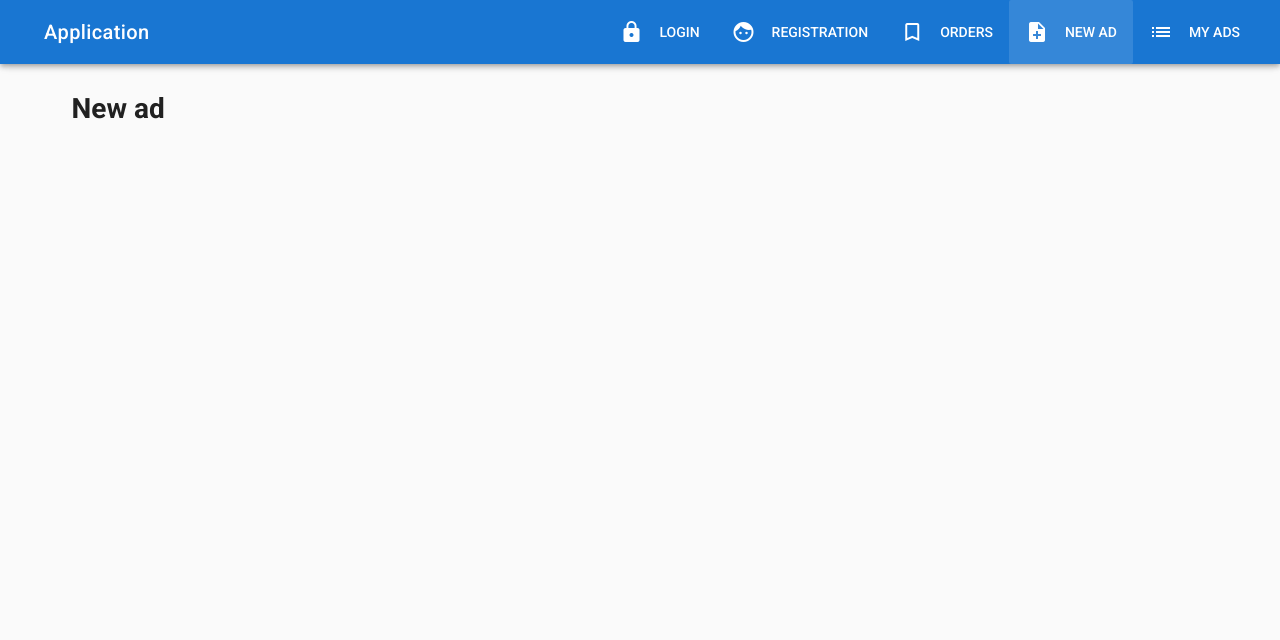
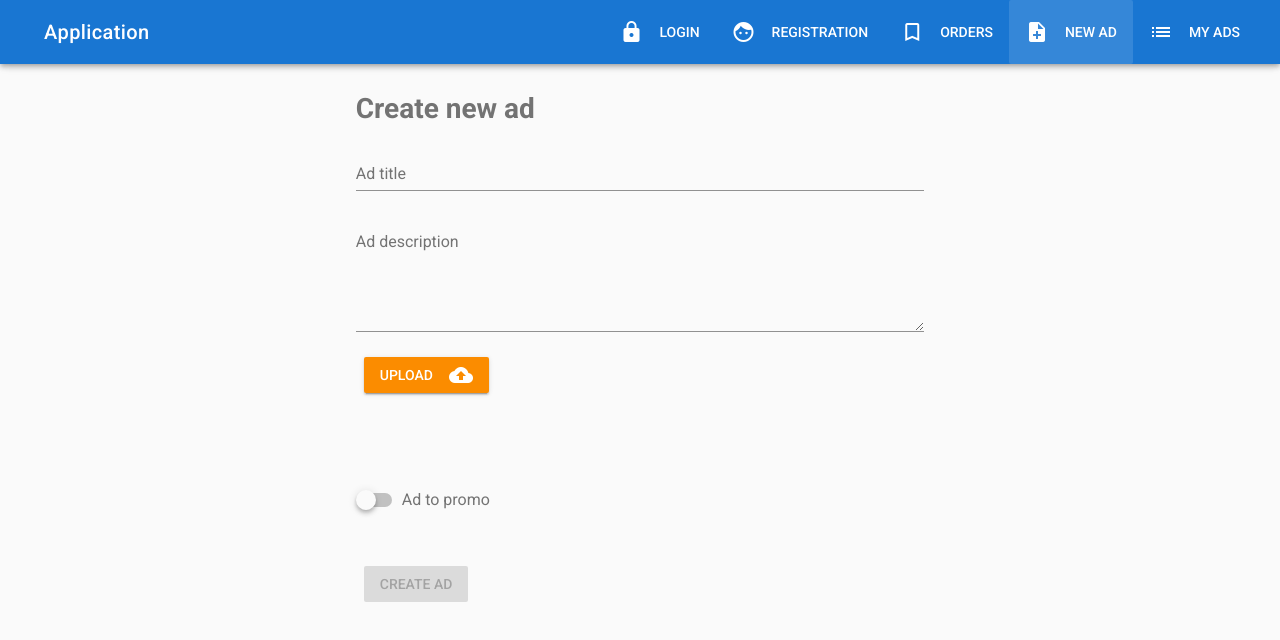
Before and after one commit to platonovAlexey/vue-ads-cars, a Vue app: page /new in a window 1280 px wide. Shown: the top 640 px of the page. Built offline with nearby package versions, Linux system fonts and the light colour scheme.

Commit message:
add newAd page

```diff
--- a/src/components/Ads/NewAd.vue
+++ b/src/components/Ads/NewAd.vue
@@ -1,8 +1,60 @@
 <template>
   <v-container>
     <v-layout row>
-      <v-flex xs12>
-        <h1>New ad</h1>
+      <v-flex xs12 sm6 offset-sm3>
+        <h1 class="text--secondary mb-3">Create new ad</h1>
+        <v-form ref="form" v-model="valid" validation>
+          <v-text-field
+            name="title"
+            label="Ad title"
+            type="email"
+            v-model="title"
+            required
+            :rules="[v => !!v || 'Title is required']"
+          ></v-text-field>
+          <v-text-field
+            name="description"
+            label="Ad description"
+            type="text"
+            v-model="description"
+            multi-line
+            :rules="[v => !!v || 'Description is required']"
+          ></v-text-field>
+        </v-form>
+        <v-layout row>
+          <v-flex xs12>
+            <v-btn class="warning">
+              Upload
+              <v-icon right dark>cloud_upload</v-icon>
+            </v-btn>
+          </v-flex>
+        </v-layout>
+        <v-layout row mt-4>
+          <v-flex xs12>
+            <img src="" height="150">
+          </v-flex>
+        </v-layout>
+        <v-layout row mt-4>
+          <v-flex xs12>
+            <v-switch
+              label="Ad to promo"
+              v-model="promo"
+              color="primary"
+            ></v-switch>
+          </v-flex>
+        </v-layout>
+        <v-layout row mt-4>
+          <v-flex xs12>
+            <v-spacer></v-spacer>
+            <v-btn
+              :disabled="!valid"
+              class="success"
+              @click="createAd"
+            >
+              Create ad
+            </v-btn>
+          </v-flex>
+        </v-layout>
       </v-flex>
     </v-layout>
   </v-container>
@@ -12,6 +64,23 @@
   export default {
     data () {
       return {
+        title: '',
+        description: '',
+        promo: false,
+        valid: false
+      }
+    },
+    methods: {
+      createAd () {
+        if (this.$refs.form.validate()) {
+          const ad = {
+            title: this.title,
+            description: this.description,
+            promo: this.promo
+          }
+
+          console.log(ad)
+        }
       }
     }
   }
```
